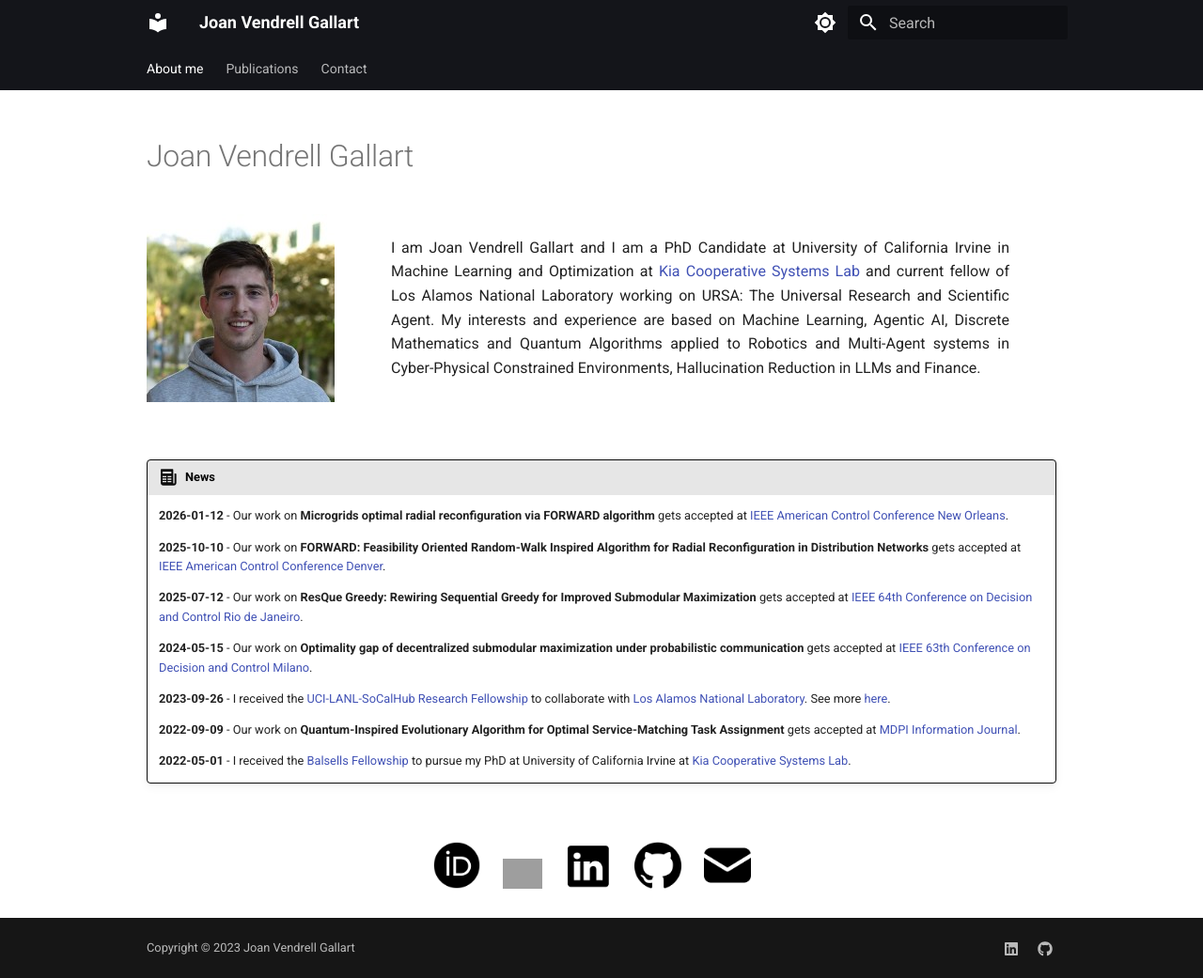
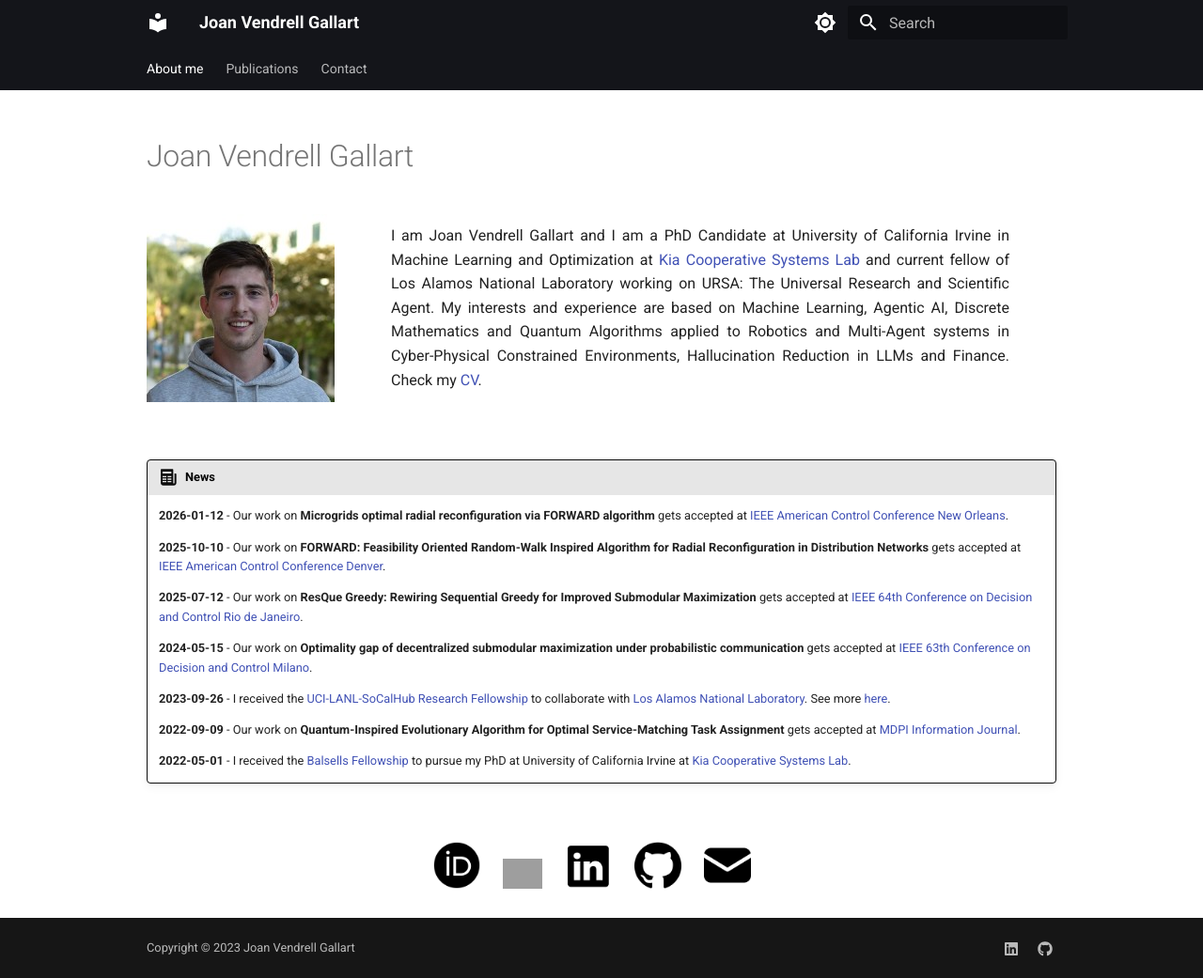
Before and after one commit to joanvendrell/joanvendrell, an MkDocs documentation site: the page built from docs/index.md, in a window 1280 px wide and 1041 px high. Shown: the whole window at 94% size. Built offline with MkDocs 1.6.1 and Material for MkDocs 9.7.7, drawn with Linux system fonts in a browser that asks for light colours; grey boxes are pictures that could not be loaded.

```diff
--- a/docs/index.md
+++ b/docs/index.md
@@ -48,7 +48,7 @@
   <img style="float: right; margin-right: 10px;" width="300" height="300" src="./assets/me.jfif" />
   <br clear="left"/>
   <div class="img-text-div" style="text-align: justify;">
-    I am Joan Vendrell Gallart and I am a PhD Candidate at University of California Irvine in Machine Learning and Optimization at <a href="https://solmaz.eng.uci.edu/group.html" target="_blank">Kia Cooperative Systems Lab</a> and current fellow of Los Alamos National Laboratory working on URSA: The Universal Research and Scientific Agent. My interests and experience are based on Machine Learning, Agentic AI, Discrete Mathematics and Quantum Algorithms applied to Robotics and Multi-Agent systems in Cyber-Physical Constrained Environments, Hallucination Reduction in LLMs and Finance.
+    I am Joan Vendrell Gallart and I am a PhD Candidate at University of California Irvine in Machine Learning and Optimization at <a href="https://solmaz.eng.uci.edu/group.html" target="_blank">Kia Cooperative Systems Lab</a> and current fellow of Los Alamos National Laboratory working on URSA: The Universal Research and Scientific Agent. My interests and experience are based on Machine Learning, Agentic AI, Discrete Mathematics and Quantum Algorithms applied to Robotics and Multi-Agent systems in Cyber-Physical Constrained Environments, Hallucination Reduction in LLMs and Finance. Check my <a src="../../assets/CV.pdf" target="_blank">CV</a>.
   </div>
 </div>
 <br clear="left"/>
```
Also changed, not shown: 4 other files.
